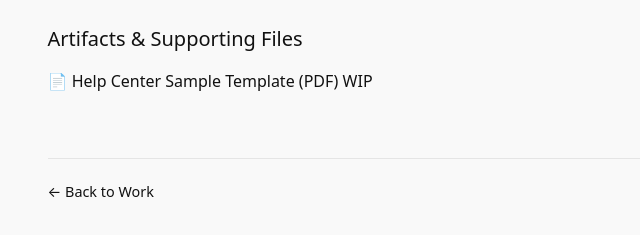
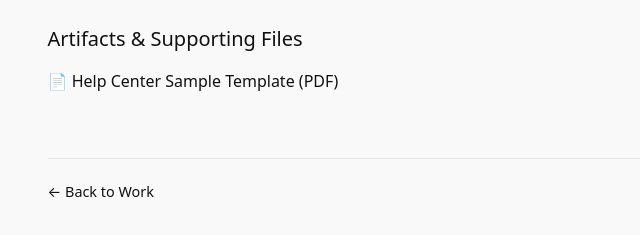
Before and after one commit to nukuster/eddiewrites.github.io, a plain HTML site: page case-study-help-center.html in a window 1280 px wide. Shown: the part 3087-3322 px from the top of the page, 295-935 px from the left. Drawn offline with Linux system fonts and the light colour scheme.

Commit message:
Update case-study-help-center.html

```diff
--- a/case-study-help-center.html
+++ b/case-study-help-center.html
@@ -128,7 +128,7 @@
   <ul>
     <li>
       <a href="help_center_sample.pdf" target="_blank" rel="noopener">
-        📄 Help Center Sample Template (PDF) WIP
+        📄 Help Center Sample Template (PDF)
       </a>
     </li>
   </ul>
```
